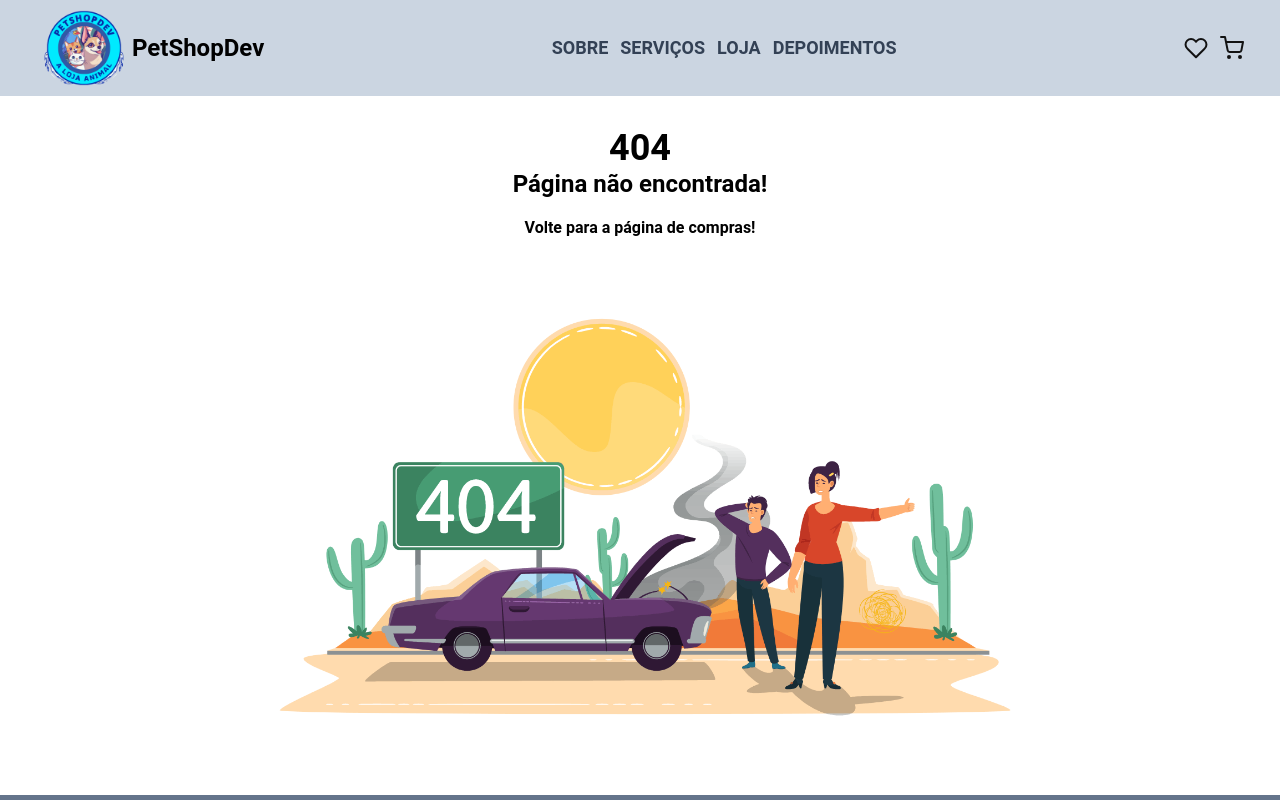
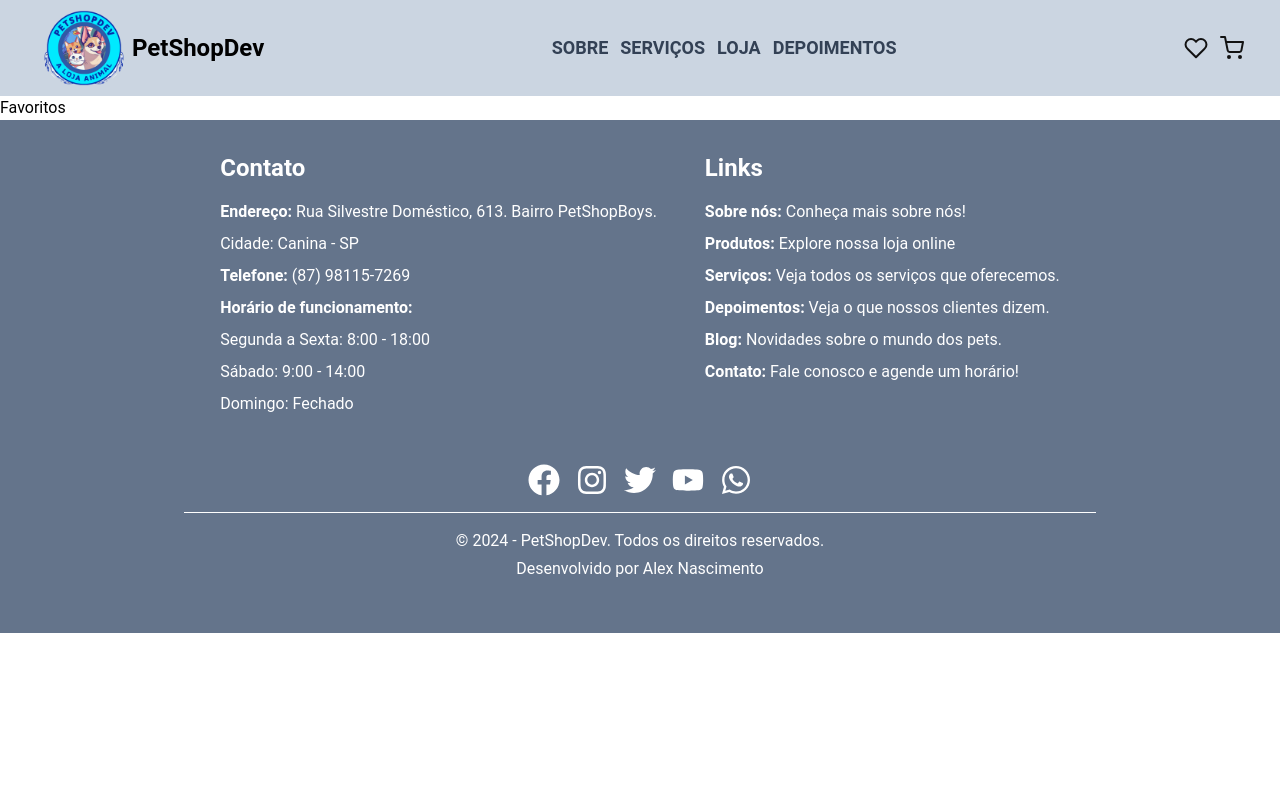
Before and after one commit to alexdev613/devpetshop-to-deploy, a React (Vite) app: page /favoritos in a window 1280 px wide. Shown: the top 800 px of the page. Built offline with nearby package versions, Linux system fonts and the light colour scheme.

Commit message:
feat: criei a página Favoritos, mas não estilizei e nem criei a lógica ainda, também criei a rota dela em App.tsx

```diff
--- a/src/App.tsx
+++ b/src/App.tsx
@@ -6,6 +6,7 @@ import { Cart } from './pages/Cart';
 import { Layout } from './components/Layout';
 import { ProductDetails } from './pages/Details';
 import { NotFound } from './pages/NotFound';
+import { Favorites } from './pages/Favorites';
 
 const router = createBrowserRouter([
   {
@@ -20,6 +21,10 @@ const router = createBrowserRouter([
         element: <Cart />
       },
       {
+        path: "/favoritos",
+        element: <Favorites />
+      },
+      {
         path: "/produto/:id",
         element: <ProductDetails />
       },
--- /dev/null
+++ b/src/pages/Favorites/index.tsx
@@ -0,0 +1,7 @@
+export function Favorites() {
+  return (
+    <div>
+      <h1>Favoritos</h1>
+    </div>
+  )
+}
```
